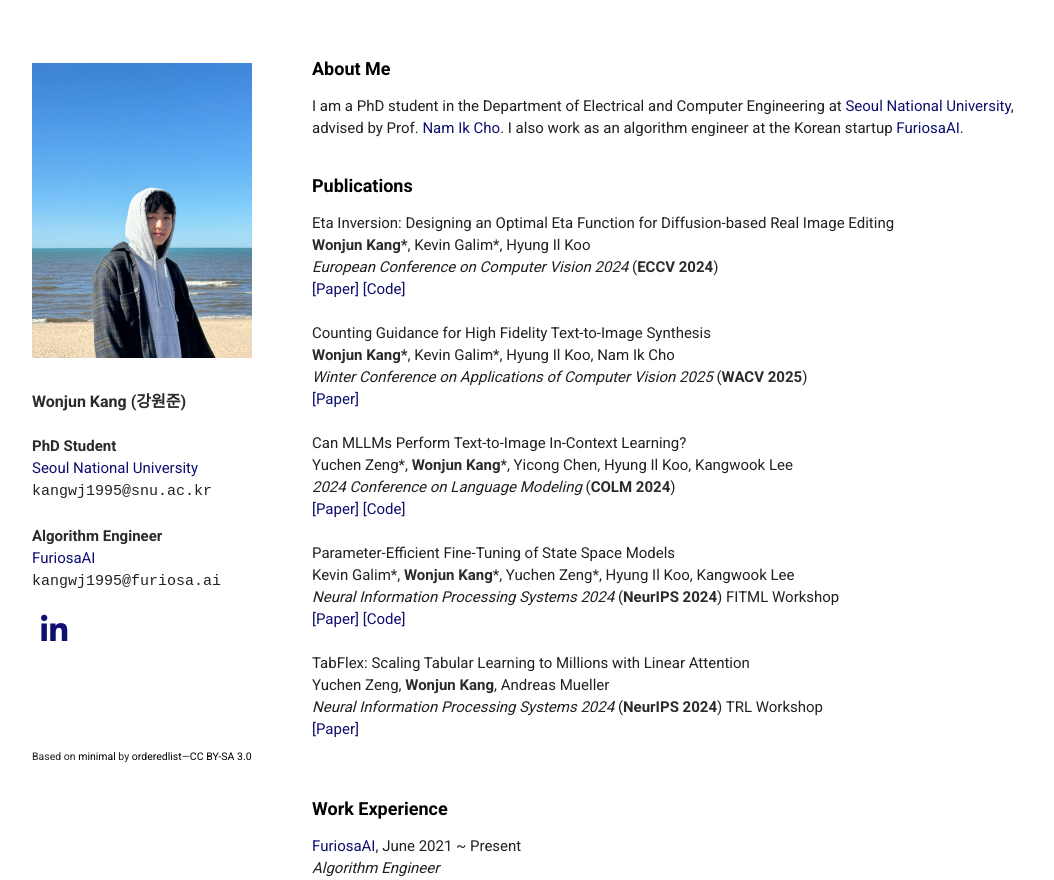
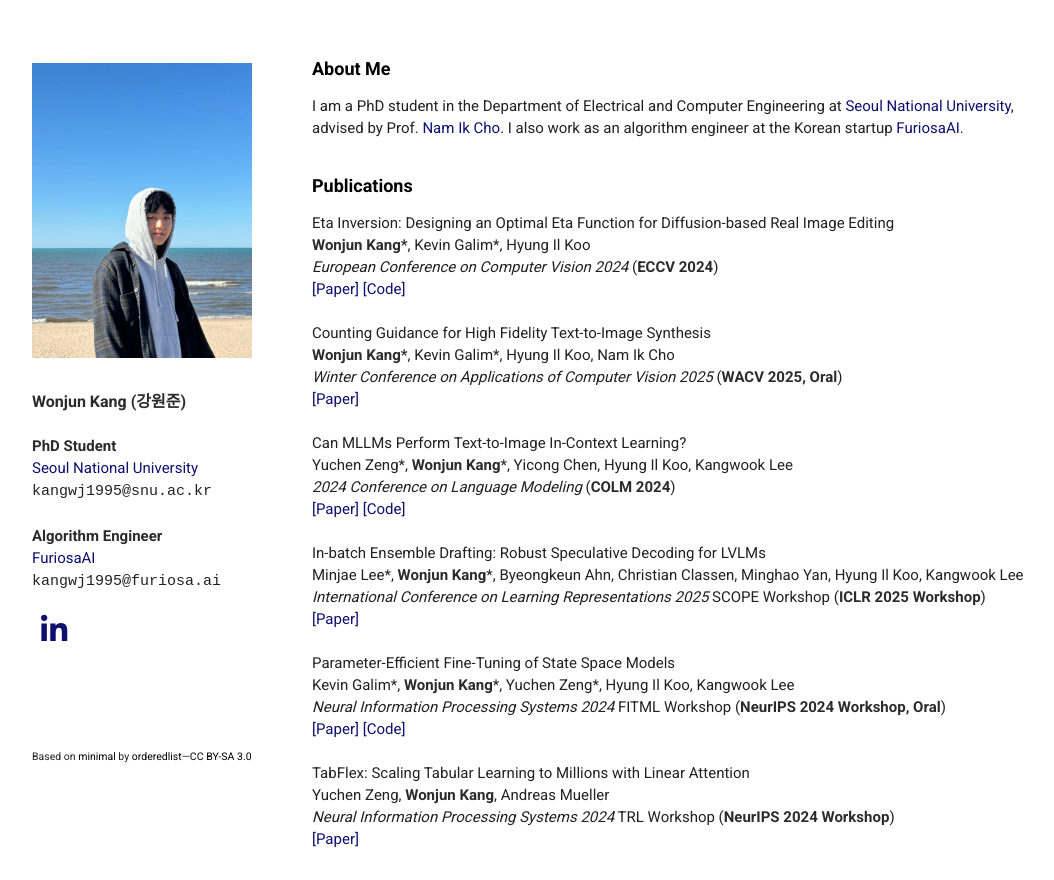
Before and after one commit to wonjunn/wonjunn.github.io, a plain HTML site: page index.html in a window 1280 px wide. Shown: the top 880 px of the page, without its empty margins (108-1162 px from the left). Drawn offline with nearby package versions, Linux system fonts and the light colour scheme; a script that the page names is missing; some icons are missing.

Commit message:
Update index.html

```diff
--- a/index.html
+++ b/index.html
@@ -81,7 +81,7 @@
 
         Counting Guidance for High Fidelity Text-to-Image Synthesis <br>
         <b>Wonjun Kang*</b>, Kevin Galim*, Hyung Il Koo, Nam Ik Cho<br>
-        <i>Winter Conference on Applications of Computer Vision 2025</i> (<b>WACV 2025</b>)<br>
+        <i>Winter Conference on Applications of Computer Vision 2025</i> (<b>WACV 2025, Oral</b>)<br>
         <a href="https://arxiv.org/abs/2306.17567">[Paper]</a>
         <br><br>
 
@@ -94,17 +94,22 @@
         <a href="https://www.youtube.com/watch?v=GNLkneJWnEE">[45-Minute Talk]</a>-->
         <br><br>
 
+        In-batch Ensemble Drafting: Robust Speculative Decoding for LVLMs <br>
+        Minjae Lee*, <b>Wonjun Kang</b>*, Byeongkeun Ahn, Christian Classen, Minghao Yan, Hyung Il Koo, Kangwook Lee<br>
+        <i>International Conference on Learning Representations 2025</i> SCOPE Workshop (<b>ICLR 2025 Workshop</b>)<br>
+        <a href="https://openreview.net/forum?id=ffDhpmwqdu">[Paper]</a>
+        <br><br>
+
         Parameter-Efficient Fine-Tuning of State Space Models <br>
         Kevin Galim*, <b>Wonjun Kang</b>*, Yuchen Zeng*, Hyung Il Koo, Kangwook Lee<br>
-        <i>Neural Information Processing Systems 2024</i> (<b>NeurIPS 2024</b>) FITML Workshop<br>
+        <i>Neural Information Processing Systems 2024</i> FITML Workshop (<b>NeurIPS 2024 Workshop, Oral</b>)<br>
         <a href="https://arxiv.org/abs/2410.09016">[Paper]</a>
         <a href="https://github.com/furiosa-ai/ssm-peft">[Code]</a>
-        <!--<a href="https://x.com/yzeng58/status/1846237275648147771">[Summary]</a> -->
         <br><br>
 
         TabFlex: Scaling Tabular Learning to Millions with Linear Attention <br>
         Yuchen Zeng, <b>Wonjun Kang</b>, Andreas Mueller<br>
-        <i>Neural Information Processing Systems 2024</i> (<b>NeurIPS 2024</b>) TRL Workshop<br>
+        <i>Neural Information Processing Systems 2024</i> TRL Workshop (<b>NeurIPS 2024 Workshop</b>)<br>
         <a href="https://openreview.net/forum?id=f8aganC0tN">[Paper]</a>
         <br><br>
 
```
